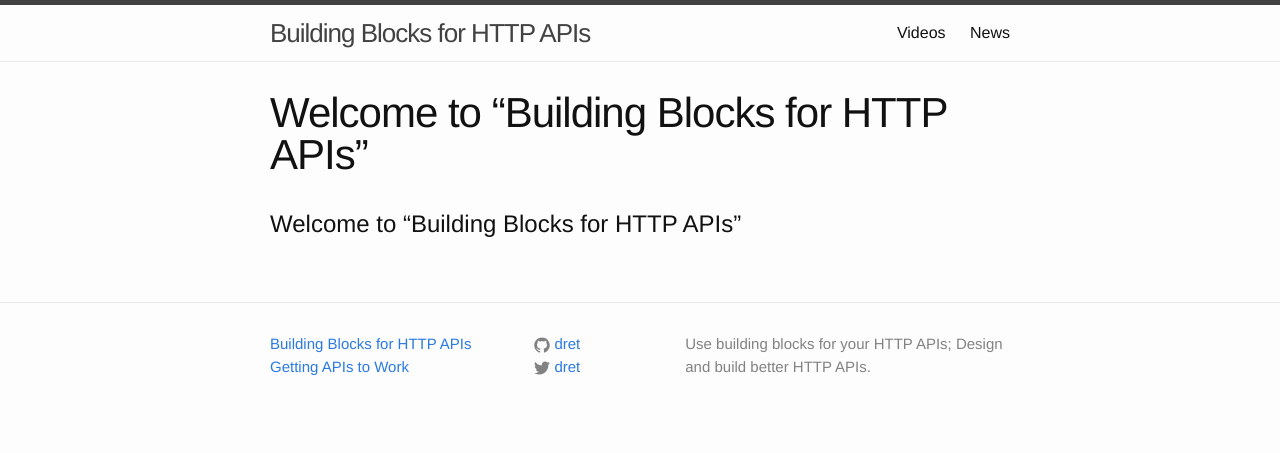
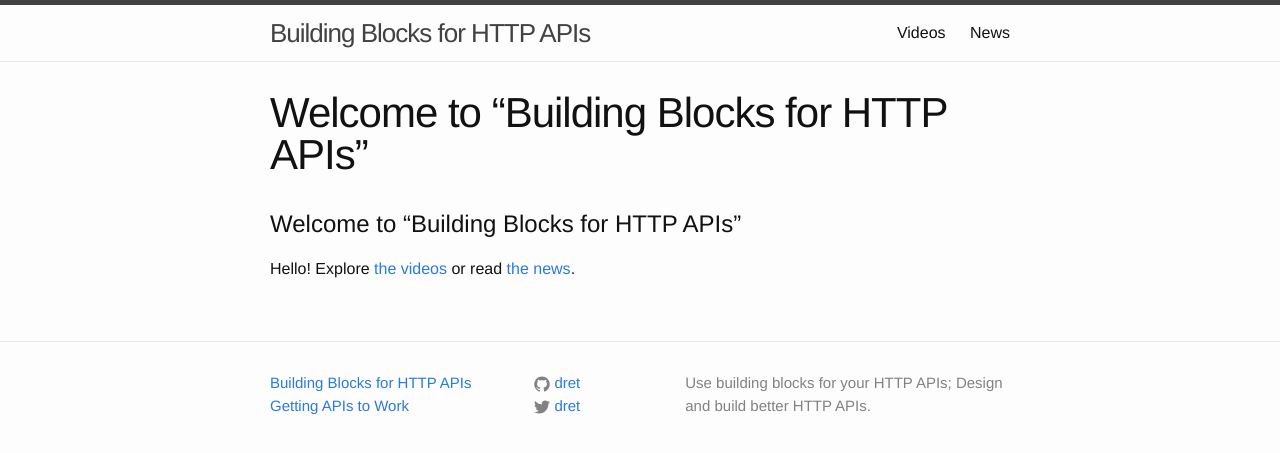
Before and after one commit to dret/HTTP-APIs, a Jekyll site: the page built from index.md, in a window 1280 px wide. Shown: the top 453 px of the page. Built offline with Jekyll 4.4.1, drawn with Linux system fonts in a browser that asks for light colours; our own code applies the rules of GitHub Pages for plain Markdown files.

Commit message:
adding minimal text/links

```diff
--- a/index.md
+++ b/index.md
@@ -1 +1,3 @@
 # Welcome to "Building Blocks for HTTP APIs"
+
+Hello! Explore [the videos](video/) or read [the news](news).
```
